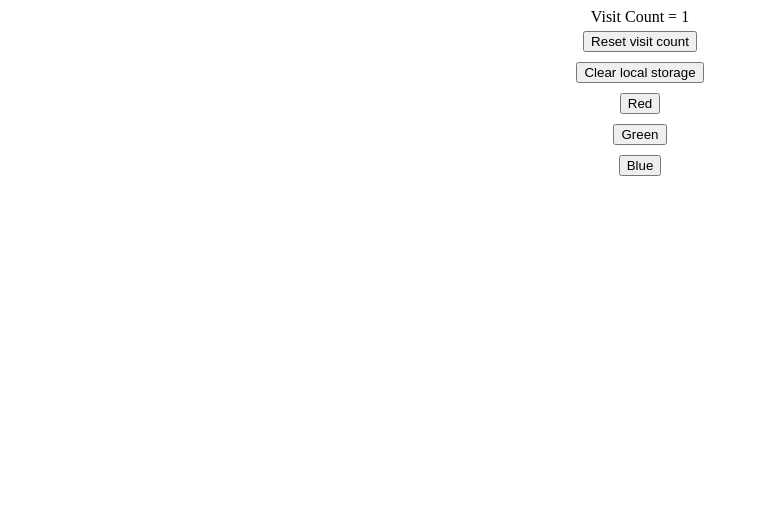
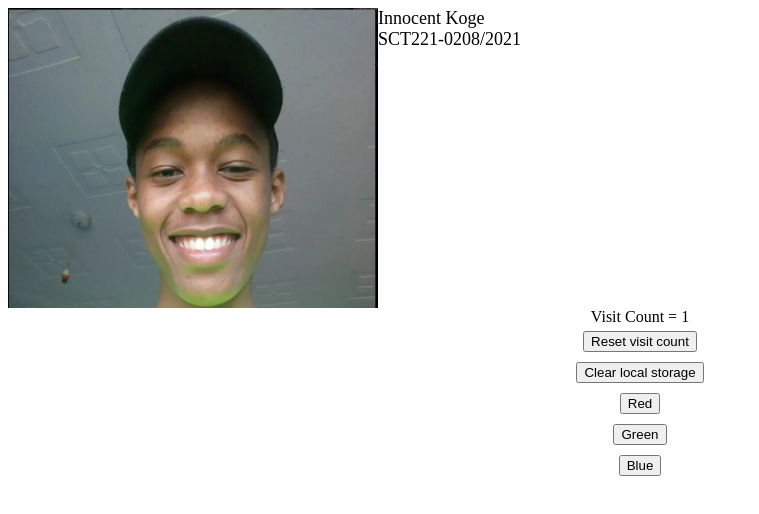
Before and after one commit to innooooo/innocentkoge, a plain HTML site: page index.html in a window 1280 px wide. Shown: the whole page, without its empty margins (0-759 px from the left). Drawn offline with Linux system fonts and the light colour scheme.

Commit message:
Update index.html

```diff
--- a/index.html
+++ b/index.html
@@ -39,6 +39,13 @@
     </script>
 </head>
 <body onload="initialize()">
+    <div style="display: flex">
+        <img src="./Snapshot.png" width="370px" height="300px"/>
+        <div style="display: flex;flex-direction: column;font-size: large;">
+            <span>Innocent Koge</span>
+            <span>SCT221-0208/2021</span>
+        </div>
+    </div>
     <!--L.O.C dealing with storing visit count-->
     <div style="display: flex;flex-direction: column;align-items: center;">
         <div id="visitCount"></div>
```
